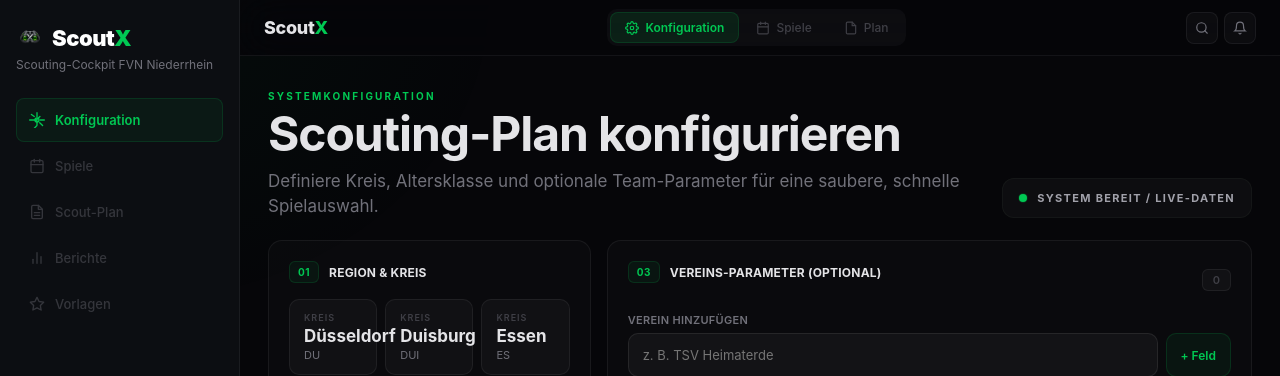
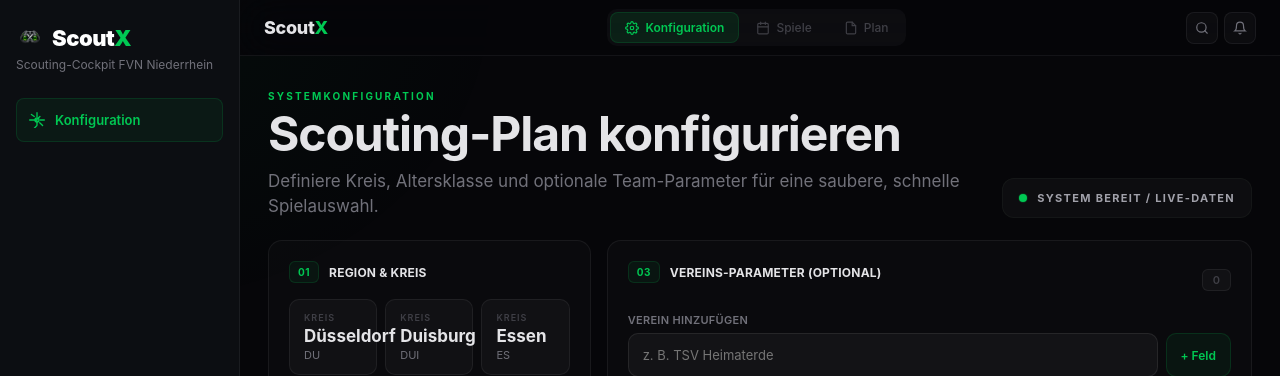
Before and after one commit to KBMFreimaurer/ScoutX, a React (Vite) app: page /setup in a window 1280 px wide. Shown: the top 376 px of the page. Built offline with nearby package versions, Linux system fonts and the light colour scheme; no server answers.

Commit message:
Sidebar auf klickbare Bereiche reduziert

```diff
--- a/src/app.jsx
+++ b/src/app.jsx
@@ -64,36 +64,6 @@ const RAIL_ICONS = {
       <line x1="16" y1="17" x2="8" y2="17" />
     </svg>
   ),
-  reports: (
-    <svg
-      width="16"
-      height="16"
-      viewBox="0 0 24 24"
-      fill="none"
-      stroke="currentColor"
-      strokeWidth="2"
-      strokeLinecap="round"
-      strokeLinejoin="round"
-    >
-      <line x1="18" y1="20" x2="18" y2="10" />
-      <line x1="12" y1="20" x2="12" y2="4" />
-      <line x1="6" y1="20" x2="6" y2="14" />
-    </svg>
-  ),
-  presets: (
-    <svg
-      width="16"
-      height="16"
-      viewBox="0 0 24 24"
-      fill="none"
-      stroke="currentColor"
-      strokeWidth="2"
-      strokeLinecap="round"
-      strokeLinejoin="round"
-    >
-      <polygon points="12 2 15.09 8.26 22 9.27 17 14.14 18.18 21.02 12 17.77 5.82 21.02 7 14.14 2 9.27 8.91 8.26 12 2" />
-    </svg>
-  ),
 };
 
 function RouteFallback() {
@@ -135,11 +105,9 @@ function AppLayout() {
   };
 
   const railItems = [
-    { id: "setup", label: "Konfiguration", enabled: true, onClick: () => navigate("/setup") },
-    { id: "games", label: "Spiele", enabled: games.length > 0, onClick: () => navigate("/games") },
-    { id: "plan", label: "Scout-Plan", enabled: Boolean(plan), onClick: () => navigate("/plan") },
-    { id: "reports", label: "Berichte", enabled: false },
-    { id: "presets", label: "Vorlagen", enabled: false },
+    { id: "setup", label: "Konfiguration", onClick: () => navigate("/setup") },
+    ...(games.length > 0 ? [{ id: "games", label: "Spiele", onClick: () => navigate("/games") }] : []),
+    ...(plan ? [{ id: "plan", label: "Scout-Plan", onClick: () => navigate("/plan") }] : []),
   ];
 
   const liveStatus = err
@@ -181,10 +149,10 @@ function AppLayout() {
                   type="button"
                   key={item.id}
                   className={`left-menu-item${active ? " active" : ""}`}
-                  onClick={() => item.enabled && item.onClick?.()}
+                  onClick={() => item.onClick?.()}
                   aria-current={active ? "page" : undefined}
                   aria-label={item.label}
-                  style={{ opacity: item.enabled ? 1 : 0.4, cursor: item.enabled ? "pointer" : "not-allowed" }}
+                  style={{ cursor: "pointer" }}
                 >
                   {RAIL_ICONS[item.id]}
                   {item.label}
```
